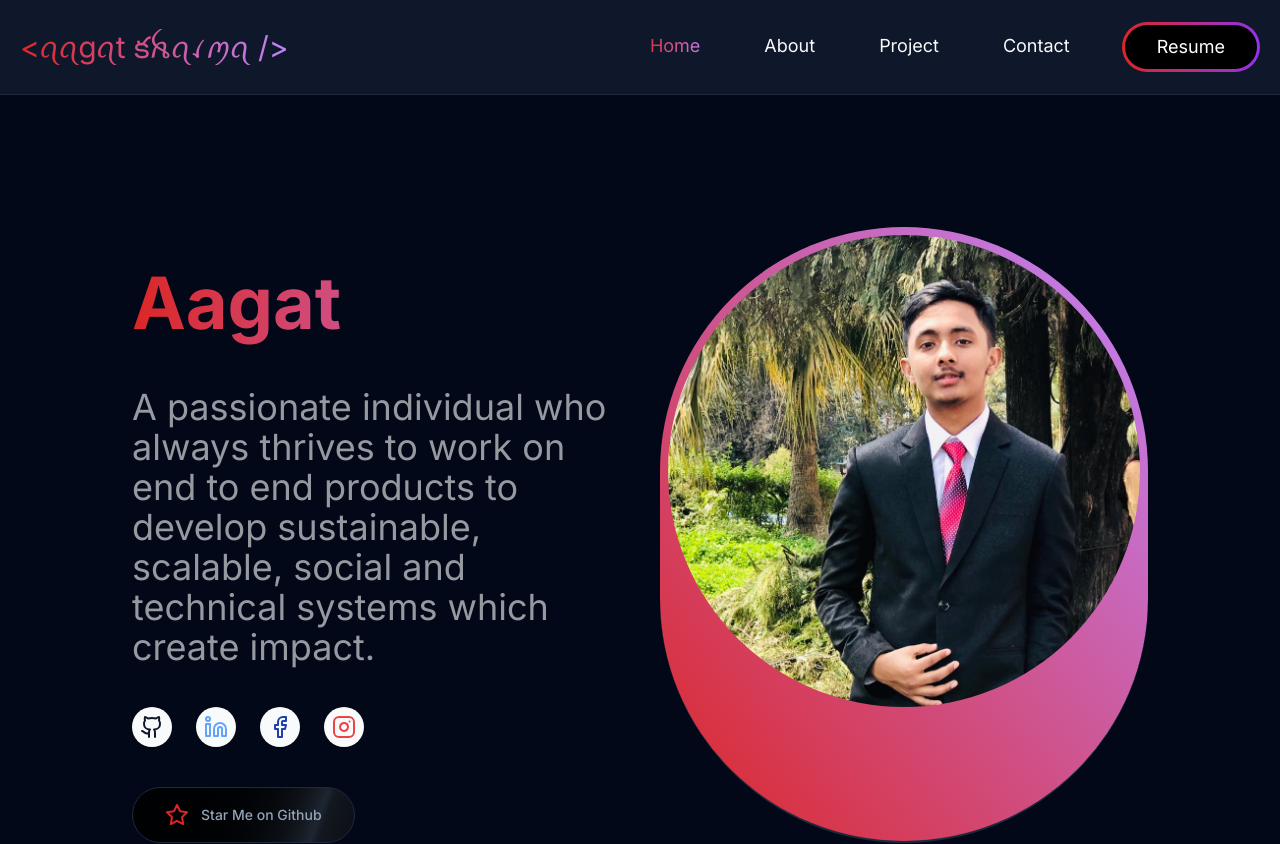
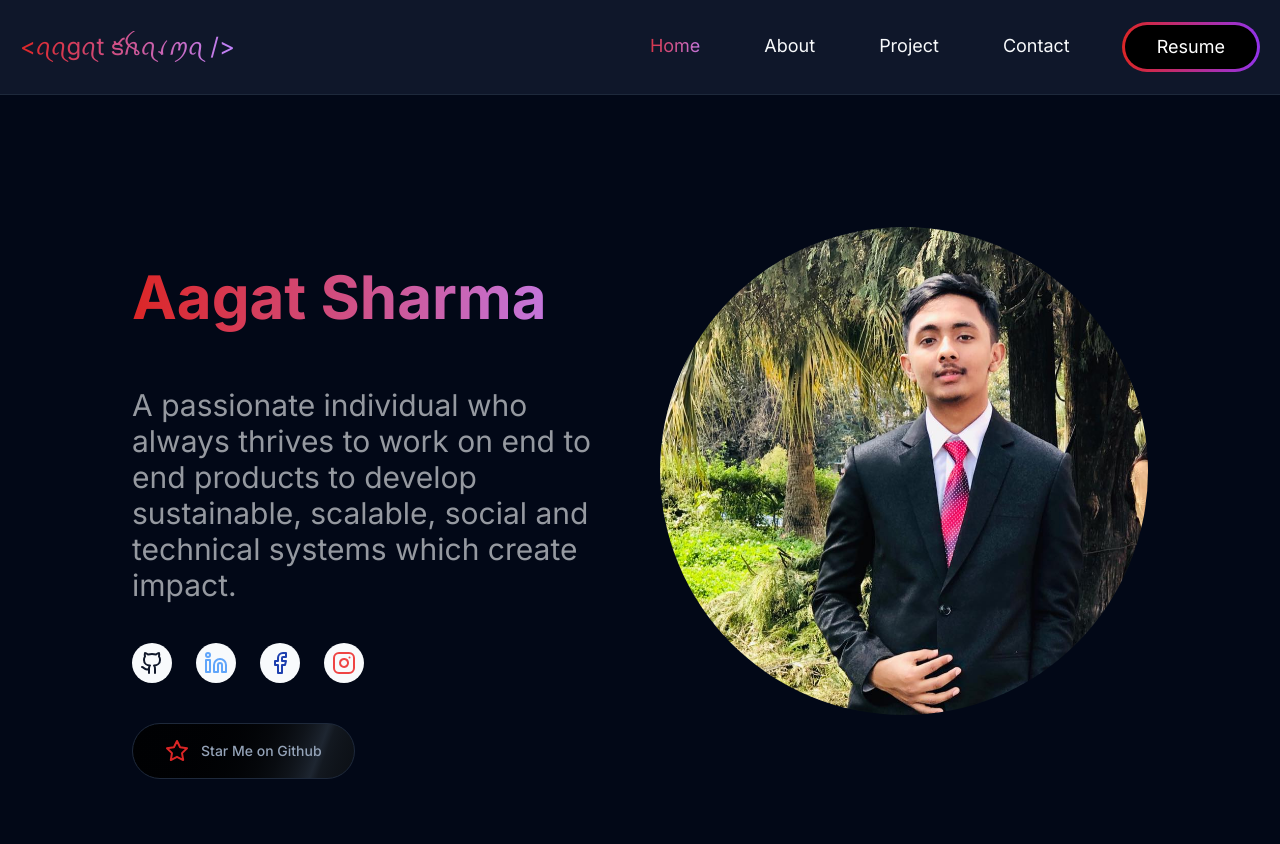
Before and after one commit to aagatsharma/portfolio, a Next.js app: page / in a window 1280 px wide. Shown: the top 844 px of the page. Built offline with nearby package versions, Linux system fonts and the light colour scheme.

Commit message:
made some changes

```diff
--- a/components/home/Homestarter.tsx
+++ b/components/home/Homestarter.tsx
@@ -8,10 +8,10 @@ const Homestarter = () => {
   return (
     <div className="grid grid-cols-1 gap-10 lg:grid-cols-2 justify-items-center md:p-28 ">
       <div className="flex gap-10 flex-col place-self-center pt-10 ">
-        <h1 className="bg-gradient-to-r from-red-600 to-purple-400 text-transparent bg-clip-text md:text-7xl text-6xl font-bold leading-tight xl:h-20 ">
+        <h1 className="bg-gradient-to-r from-red-600 to-purple-400 text-transparent bg-clip-text md:text-6xl text-5xl font-bold leading-tight xl:h-20 ">
           Aagat Sharma
         </h1>
-        <p className="md:text-4xl text-3xl text-primary/60">
+        <p className="md:text-3xl text-2xl text-primary/60">
           A passionate individual who always thrives to work on end to end
           products to develop sustainable, scalable, social and technical
           systems which create impact.
@@ -57,7 +57,7 @@ const Homestarter = () => {
         </div>
       </div>
 
-      <div className=" bg-gradient-to-tr from-red-600 to-purple-400 border-b-2 rounded-full p-2">
+      <div className="rounded-full">
         <Image
           src={"/images/aagat.jpg"}
           alt="Aagat Image"
--- a/components/shared/Navbar/movileitems.tsx
+++ b/components/shared/Navbar/movileitems.tsx
@@ -44,7 +44,7 @@ const MobileNavItems = () => {
       <SheetClose asChild>
         <Link
           href={
-            "https://drive.google.com/file/d/1Sb4LyliPml6i053_FpN9ax66PuL7XLIw/view?usp=sharing"
+            "https://drive.google.com/file/d/1SIFoe36mU4kAtg1p4eHbh2384qv4gwkQ/view?usp=sharing"
           }
           target="_blank"
         >
--- a/components/shared/Navbar/navbar.tsx
+++ b/components/shared/Navbar/navbar.tsx
@@ -7,7 +7,7 @@ const Navbar = () => {
     <nav className="p-5 border-b sticky top-0 z-50 bg-primary-foreground">
       <div className="flex justify-between items-center ">
         <Link href={"/"}>
-          <h1 className="bg-gradient-to-r from-red-600 to-purple-400 inline-block text-transparent bg-clip-text text-3xl">
+          <h1 className="bg-gradient-to-r from-red-600 to-purple-400 inline-block text-transparent bg-clip-text text-2xl">
             {`<ꪖꪖgꪖt కꫝꪖꪹꪑꪖ />`}
           </h1>
         </Link>
--- a/components/shared/Navbar/navbaritems.tsx
+++ b/components/shared/Navbar/navbaritems.tsx
@@ -42,7 +42,7 @@ const NavbarItems = () => {
 
       <Link
         href={
-          "https://drive.google.com/file/d/1Sb4LyliPml6i053_FpN9ax66PuL7XLIw/view?usp=sharing"
+          "https://drive.google.com/file/d/1SIFoe36mU4kAtg1p4eHbh2384qv4gwkQ/view?usp=sharing"
         }
         target="_blank"
       >
--- a/components/ui/hero-parallax.tsx
+++ b/components/ui/hero-parallax.tsx
@@ -57,7 +57,7 @@ export const HeroParallax = ({
   return (
     <div
       ref={ref}
-      className="h-[240vh] max-md:h-[225vh] py-40 overflow-hidden  antialiased relative flex flex-col self-auto [perspective:1000px] [transform-style:preserve-3d]"
+      className="h-[300vh] max-md:h-[225vh] py-40 overflow-hidden  antialiased relative flex flex-col self-auto [perspective:1000px] [transform-style:preserve-3d]"
     >
       <Header />
       <motion.div
@@ -134,7 +134,7 @@ export const ProductCard = ({
         y: -20,
       }}
       key={product.title}
-      className="group/product md:h-96 md:w-[44rem] w-[20rem] h-40 relative flex-shrink-0"
+      className="group/product md:h-96 md:w-[40rem] w-[20rem] h-40 relative flex-shrink-0"
     >
       <Link
         href={product.link}
```
